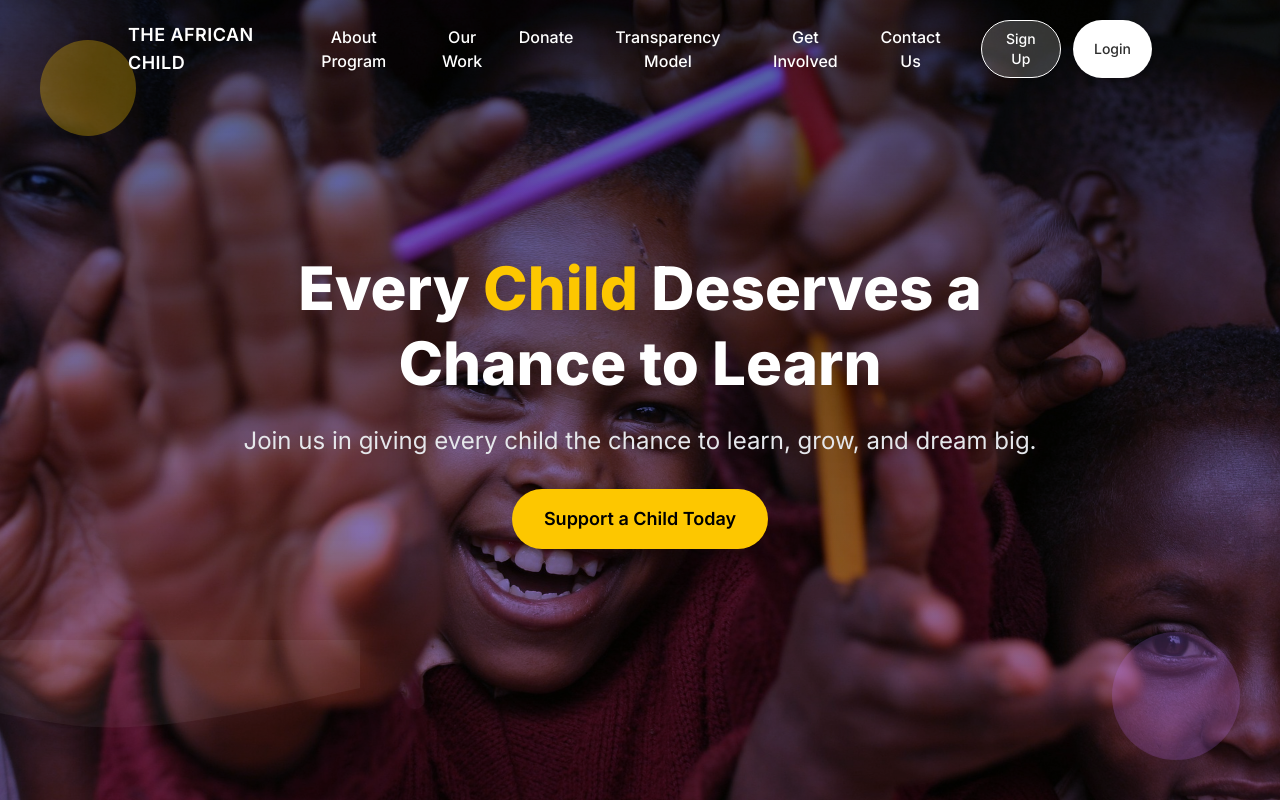
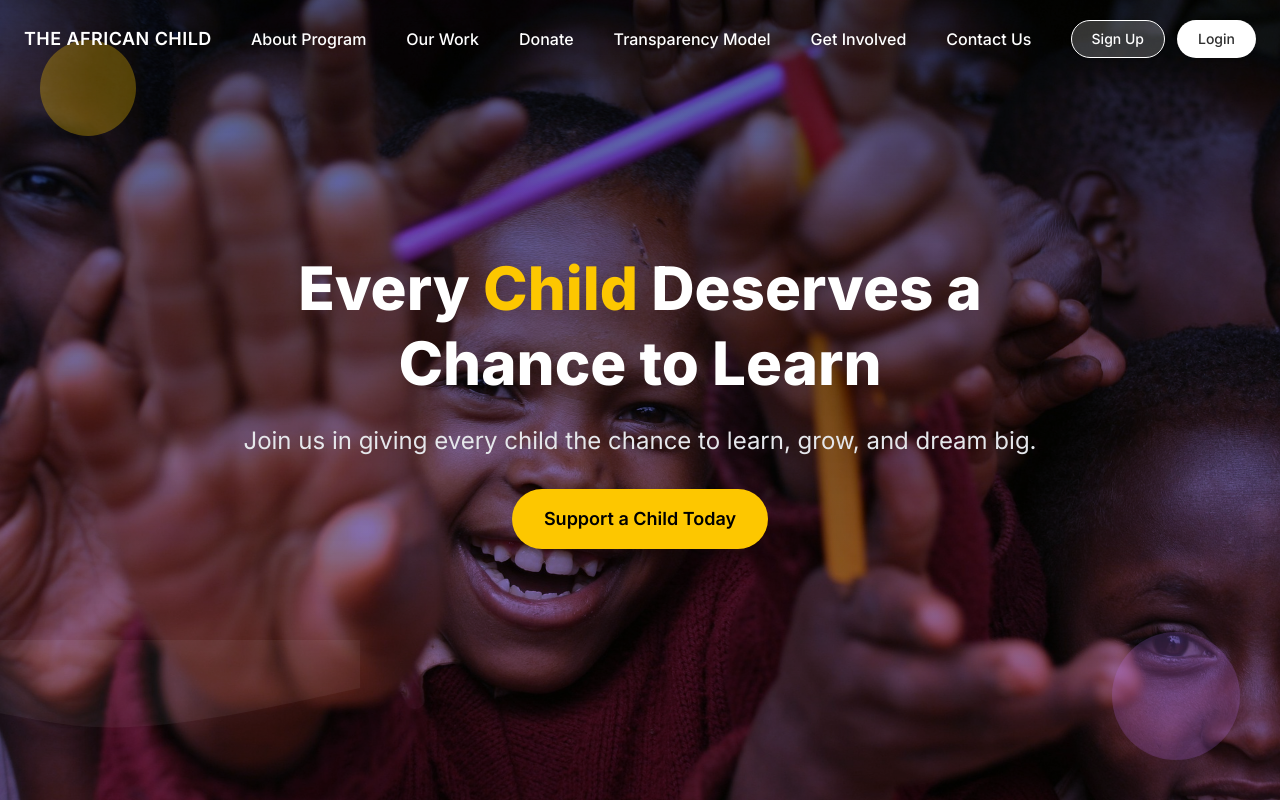
Before and after one commit to DavidWaza/the-african-child, a Next.js app: page / in a window 1280 px wide. Shown: the top 802 px of the page. Built offline with nearby package versions, Linux system fonts and the light colour scheme.

Commit message:
fix: header responsivness and spacing

```diff
--- a/src/app/components/Headers.tsx
+++ b/src/app/components/Headers.tsx
@@ -74,7 +74,7 @@ const Headers = () => {
 
   return (
     <nav
-      className={`fixed w-full top-0 z-50 py-5 px-6 sm:px-12 md:px-20 lg:px-32 flex justify-between items-center font-medium transition-colors duration-300 ease-in-out ${navBgClass}`}
+      className={`fixed w-full top-0 z-50 py-5 px-6  lg:px-px-3 2xl:px-32 flex justify-between items-center font-medium transition-colors duration-300 ease-in-out ${navBgClass}`}
     >
       <div>
         <Link
@@ -91,8 +91,7 @@ const Headers = () => {
         </Link>
       </div>
 
-      <div className="hidden lg:flex items-center gap-8">
-        <ul className="flex gap-6">
+      <ul className="hidden lg:flex gap-4 flex-wrap whitespace-nowrap">
         {navItems.map((item) => {
           const isActive = pathname === item.route;
           let linkColorClass = "";
@@ -111,11 +110,11 @@ const Headers = () => {
             <li key={item.id}>
               <Link
                 href={item.route}
-                  className={`relative group ${hoverEffectBase} transition-colors duration-300 ease-in-out ${linkColorClass}`}
+                className={`text-sm md:text-base relative group px-3 ${hoverEffectBase} transition-colors duration-300 ease-in-out ${linkColorClass}`}
               >
                 {item.label}
                 <span
-                    className={`absolute -bottom-1 left-0 h-0.5 ${underlineColorClass} scale-x-0 group-hover:scale-x-100 transition-transform origin-left duration-300 ease-out ${
+                  className={`absolute -bottom-1 left-0 w-full h-0.5 ${underlineColorClass} scale-x-0 group-hover:scale-x-100 transition-transform origin-left duration-300 ease-out ${
                     isActive ? "scale-x-100" : ""
                   }`}
                 ></span>
@@ -124,7 +123,7 @@ const Headers = () => {
           );
         })}
       </ul>
-        <div className="flex gap-3">
+      <div className="hidden lg:flex flex-wrap gap-2 lg:gap-3">
         <button
           className={`border rounded-full py-2 px-5 shadow-sm hover:shadow-md transition-all ease-in duration-200 cursor-pointer text-sm ${
             isScrolled
@@ -135,7 +134,7 @@ const Headers = () => {
           Sign Up
         </button>
         <button
-            className={`border border-transparent rounded-full py-2 px-5 shadow-sm hover:shadow-md transition-all ease-in duration-200 cursor-pointer text-sm ${
+          className={`border border-transparent rounded-full py-2 px-5 shadow-sm hover:shadow-md transition-all ease-in duration-200 cursor-pointer text-sm text-nowrap ${
             isScrolled
               ? "text-[#d6cfe1] bg-[#2e2e2e] hover:bg-black"
               : "text-[#2e2e2e] bg-white hover:bg-gray-200"
@@ -144,7 +143,8 @@ const Headers = () => {
           Login
         </button>
       </div>
-      </div>
+
+      {/* Mobile Menu Toggle (Stays the same) */}
       <div className="lg:hidden">
         <button
           onClick={toggleMobileMenu}
@@ -161,6 +161,7 @@ const Headers = () => {
         </button>
       </div>
 
+      {/* Mobile Menu Panel (Stays the same) */}
       <AnimatePresence>
         {isMobileMenuOpen && (
           <motion.div
--- a/src/app/components/ReasonComponent.tsx
+++ b/src/app/components/ReasonComponent.tsx
@@ -11,10 +11,10 @@ const Reason = () => {
   });
 
   // Transform scroll progress into Y and X translations + rotation for images
-  const yImage1 = useTransform(scrollYProgress, [0, 1], [100, -100]); // Top image moves up
-  const xImage1 = useTransform(scrollYProgress, [0, 1], [50, -50]); // Top image shifts left-right
-  const yImage2 = useTransform(scrollYProgress, [0, 1], [-100, 100]); // Bottom image moves down
-  const xImage2 = useTransform(scrollYProgress, [0, 1], [-50, 50]); // Bottom image shifts right-left
+  const yImage1 = useTransform(scrollYProgress, [0, 1], [100, -100]);
+  const xImage1 = useTransform(scrollYProgress, [0, 1], [50, -50]);
+  const yImage2 = useTransform(scrollYProgress, [0, 1], [-100, 100]);
+  const xImage2 = useTransform(scrollYProgress, [0, 1], [-50, 50]);
 
   return (
     <section className="py-20 pattern-header" ref={sectionRef}>
```
Lines whose indentation alone changed are shown as unchanged.
